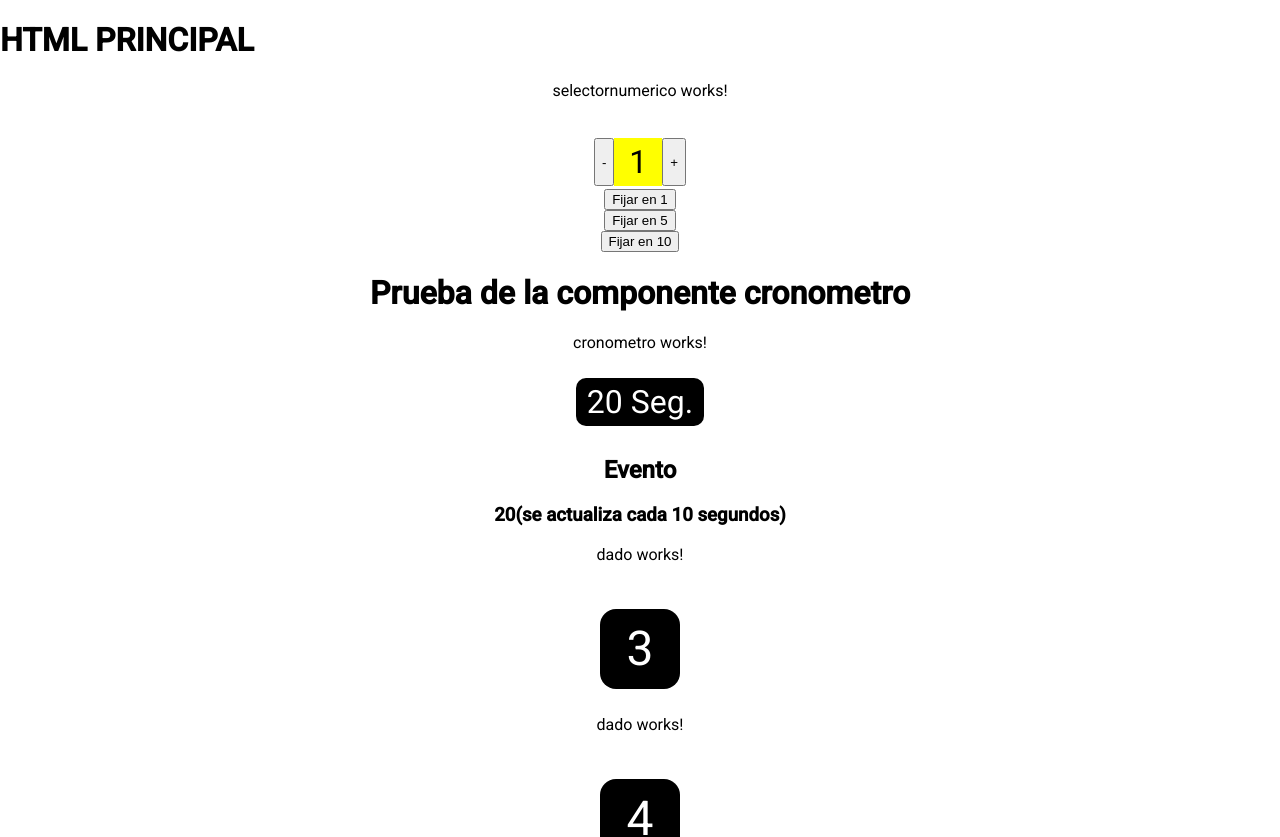
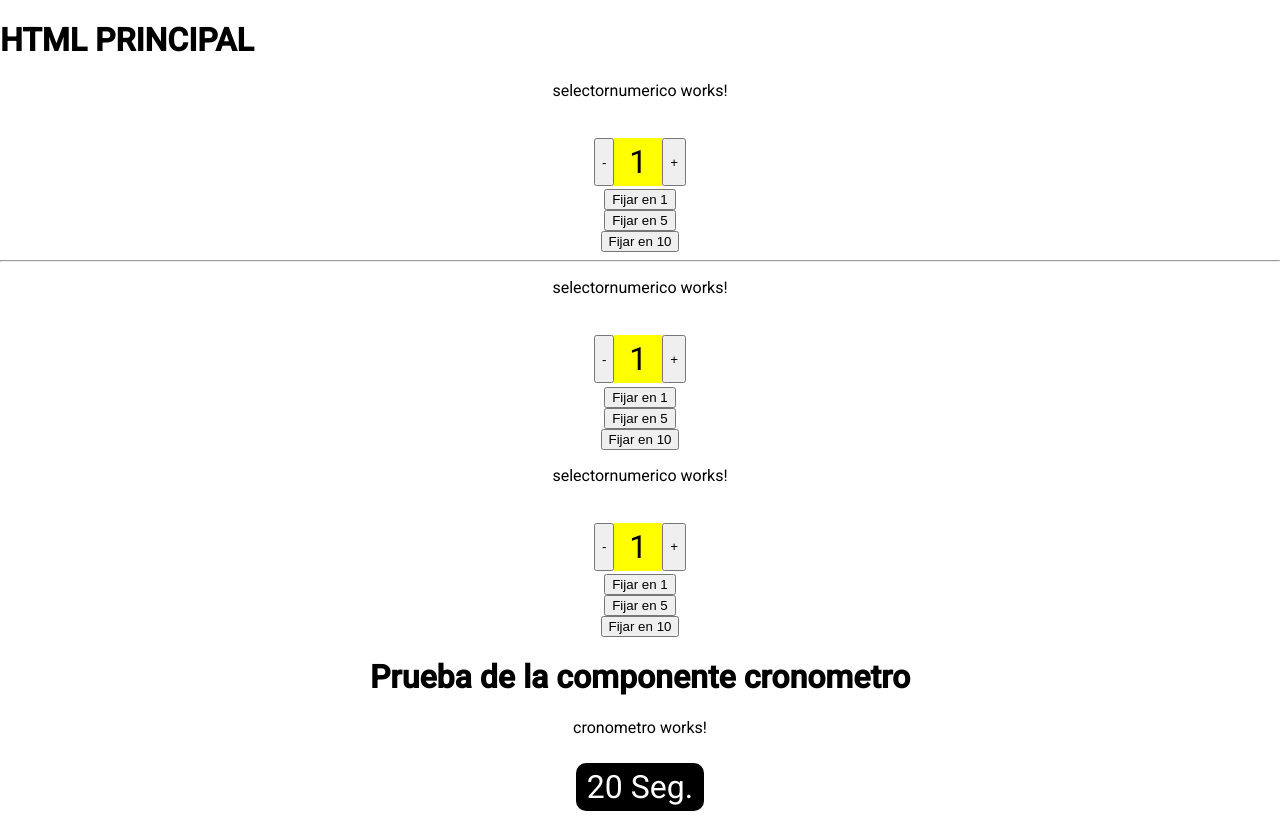
Before and after one commit to antonio-aranda7/ejemploMaterial, an Angular app: page / in a window 1280 px wide. Shown: the top 837 px of the page. Built offline with nearby package versions, Linux system fonts and the light colour scheme.

Commit message:
12 - Componentes: llamar a métodos de la componente hija desde la clase padre

```diff
--- a/src/app/app.component.html
+++ b/src/app/app.component.html
@@ -1,3 +1,18 @@
+<!--CAP13-->
+<!--CAP12-->
+<div style="text-align:center">
+  <app-selectornumerico minimo="1" maximo="10" #selector1></app-selectornumerico>
+  <br>
+  <button (click)="fijarSelector1(1)">Fijar en 1</button><br>
+  <button (click)="fijarSelector1(5)">Fijar en 5</button><br>
+  <button (click)="fijarSelector1(10)">Fijar en 10</button>
+  <hr>
+  <app-selectornumerico minimo="1" maximo="10" #selector2></app-selectornumerico>
+  <br>
+  <button (click)="fijarSelector2(1)">Fijar en 1</button><br>
+  <button (click)="fijarSelector2(5)">Fijar en 5</button><br>
+  <button (click)="fijarSelector2(10)">Fijar en 10</button>
+</div>
 <!--CAP11-->
 <div style="text-align:center">
   <app-selectornumerico minimo="1" maximo="10" #selector1></app-selectornumerico>
--- a/src/app/app.component.ts
+++ b/src/app/app.component.ts
@@ -1,4 +1,6 @@
-import { Component } from '@angular/core';
+import { Component, /*CAP12*/ ViewChild} from '@angular/core';
+/*CAP12*/
+import { SelectornumericoComponent} from './selectornumerico/selectornumerico.component'
 
 @Component({
   selector: 'app-root',
@@ -7,6 +9,17 @@ import { Component } from '@angular/core';
 })
 export class AppComponent {
   title = 'ejemploMaterial';
+  /*CAP12*/
+  @ViewChild('selector1') selector1: SelectornumericoComponent;
+  @ViewChild('selector2') selector2: SelectornumericoComponent;
+
+  fijarSelector1(valor:number) {
+    this.selector1.fijar(valor);
+  }
+
+  fijarSelector2(valor:number) {
+    this.selector2.fijar(valor);
+  }
   //CAP11 NADA solo HTML
   //CAP10
   mensaje='';
```
